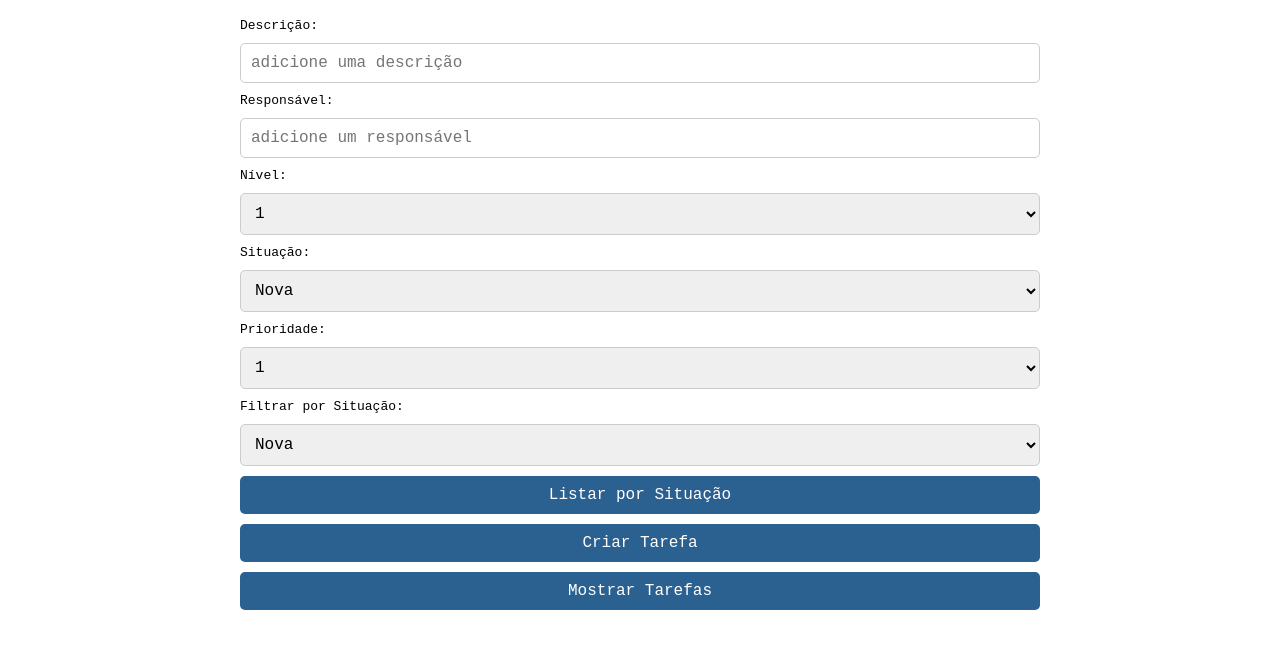
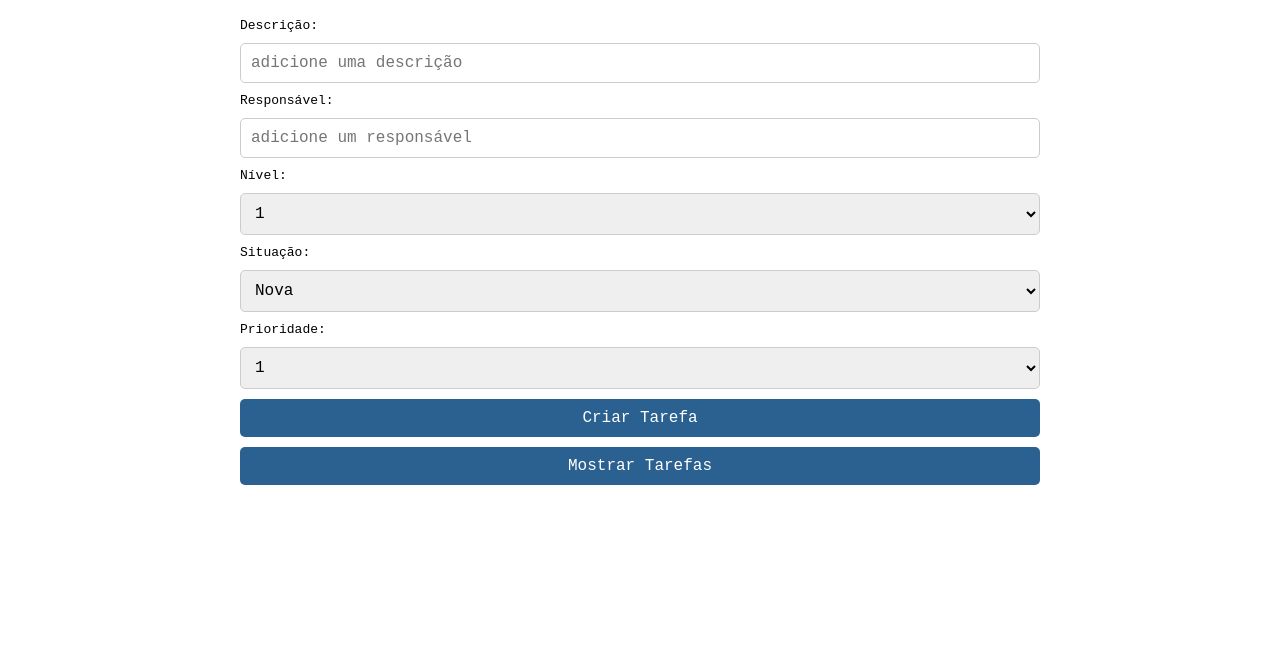
Before and after one commit to victorcunha3/TrabalhoTarefas-IFPI-ads, a plain HTML site: page index.html in a window 1280 px wide. Shown: the part 72-720 px from the top of the page. Drawn offline with Linux system fonts and the light colour scheme; no server answers.

Commit message:
Update index.html

```diff
--- a/index.html
+++ b/index.html
@@ -39,15 +39,6 @@
                 <option value="2">2</option>
                 <option value="3">3</option>
             </select>
-            <label for="filtro-situacao">Filtrar por Situação:</label>
-            <select id="filtro-situacao">
-                <option value="nova">Nova</option>
-                <option value="em andamento">Em andamento</option>
-                <option value="pendente">Pendente</option>
-                <option value="cancelada">Cancelada</option>
-                <option value="resolvida">Resolvida</option>
-            </select>
-            <button type="button" onclick="listarPorSituacao()">Listar por Situação</button>
             <button type="button" onclick="criarTarefa()">Criar Tarefa</button>
             <button type="button" onclick="mostrarTarefas()">Mostrar Tarefas</button>
         </form>
```
